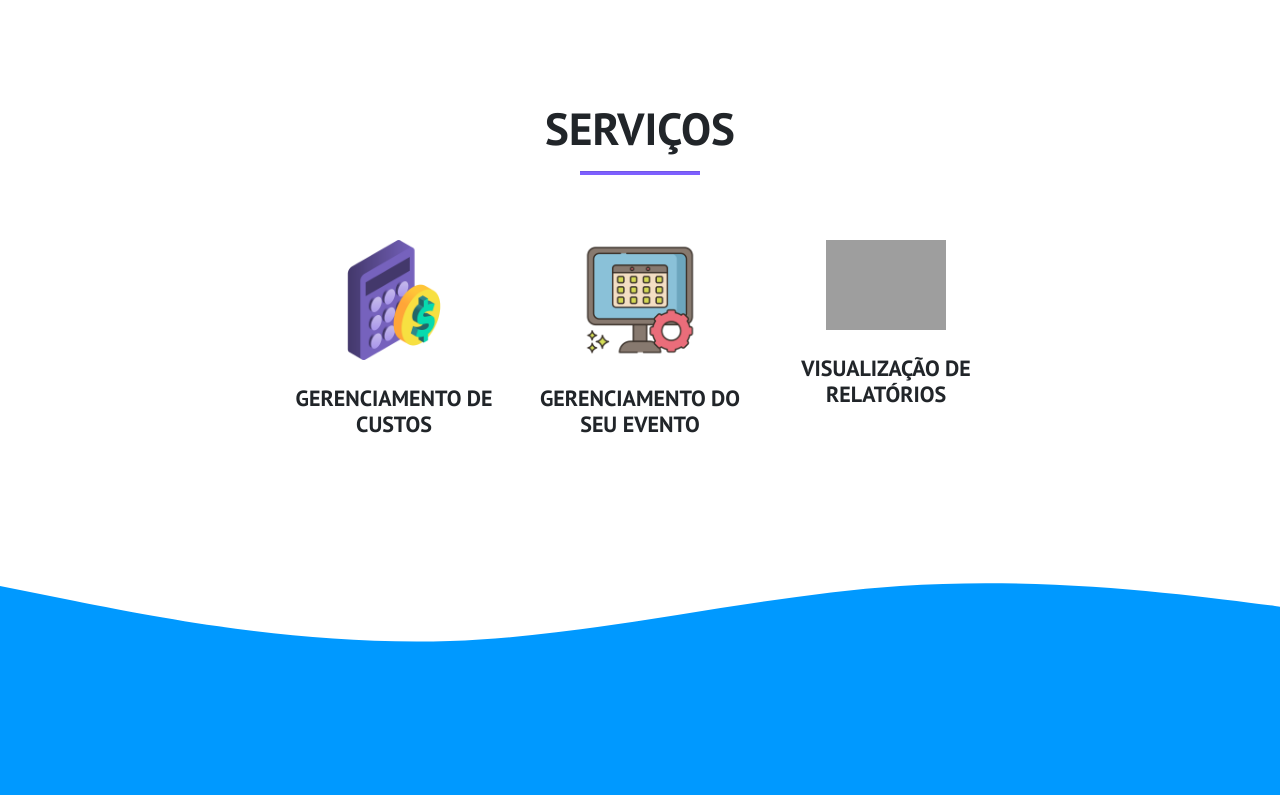
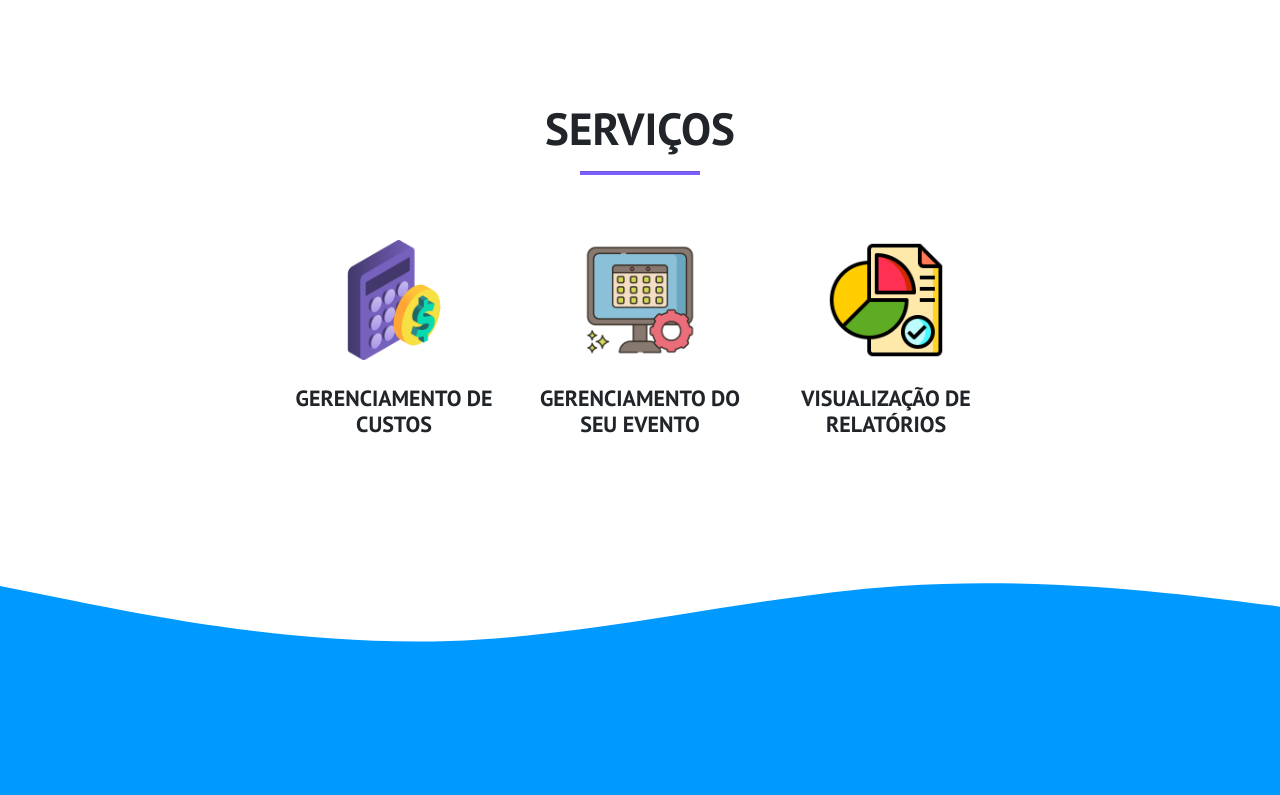
Before and after one commit to jvccorsi/Engenharia3-certo, a PHP site: page /git/ in a window 1280 px wide. Shown: the part 898-1693 px from the top of the page. Run offline with PHP 8.4, Linux system fonts and the light colour scheme; grey boxes are pictures that could not be loaded.

Commit message:
feature:IMG_bug

```diff
--- a/index.php
+++ b/index.php
@@ -79,7 +79,7 @@ include("config.php");
                             <h5 class="textos"><b>GERENCIAMENTO DO SEU EVENTO</b></h5>
                         </div>
                         <div class="col">
-                            <img src="assets/relatório_2.png" class="img-servicos">
+                            <img src="assets/relatorio_2.png" class="img-servicos">
                             <h5 class="textos"><b>VISUALIZAÇÃO DE RELATÓRIOS</b></h5>
                         </div>
                     </div>
```
Also changed, not shown: assets/relatorio_2.png (added).
